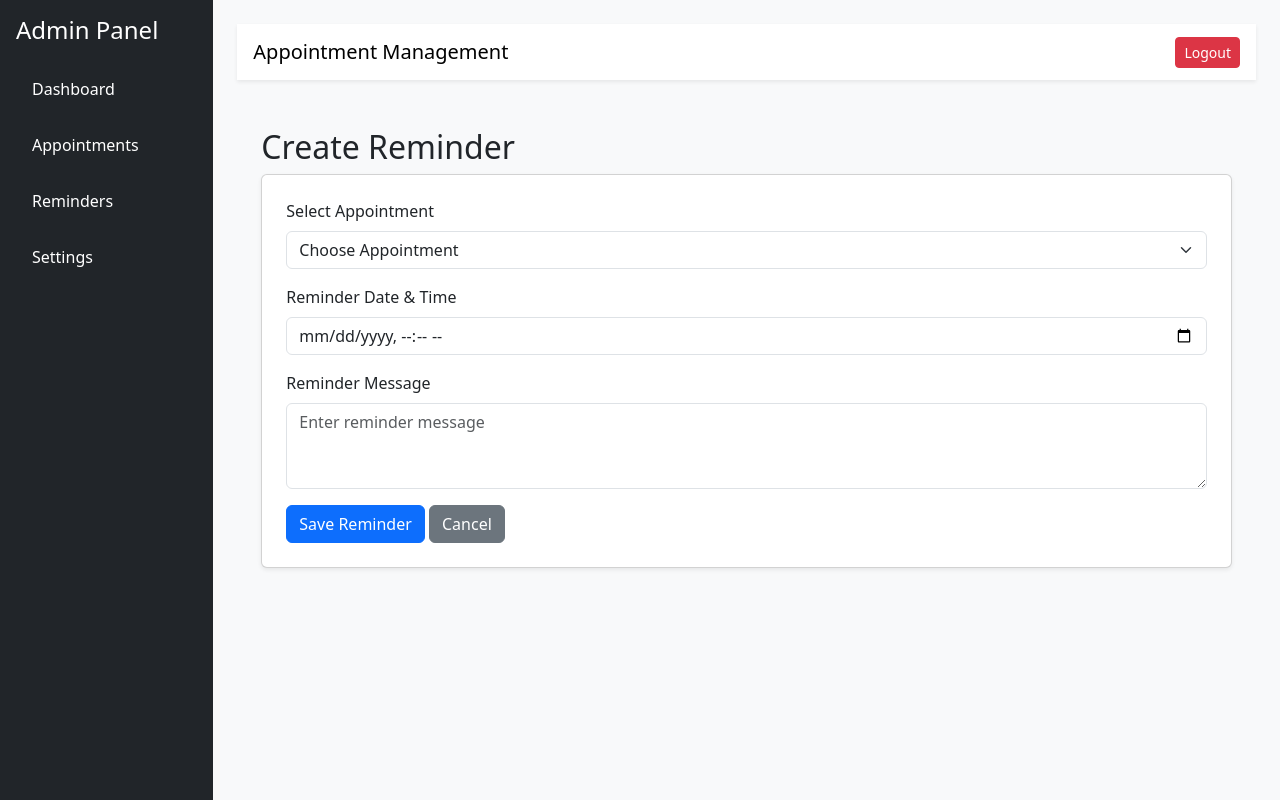
After one commit to aditya61006/Appointment-Reminder-Management-system, a Laravel app: page /admin/reminders/create in a window 1280 px wide. The commit adds this page. Run offline with Laravel 12, Linux system fonts and the light colour scheme; a user stored in the database is signed in; data comes from the database, SQL or seed files in the repository; data that the repository does not hold is empty; style sheets or scripts are compiled from the project's sources.

Commit message:
working in reminders section

```diff
--- /dev/null
+++ b/app/Http/Controllers/ReminderController.php
@@ -0,0 +1,20 @@
+<?php
+
+namespace App\Http\Controllers;
+
+use App\Models\Appointment;
+use App\Models\Reminder;
+use Illuminate\Http\Request;
+
+class ReminderController extends Controller
+{
+    public function index(Request $request){
+        $reminders = Reminder::with('appointment')->latest()->get();
+        return view('admin.reminders.index',compact('reminders'));
+    }
+
+    public function create(){
+        $appointments = Appointment::where('status','pending')->orderBy('appointment_date')->get();
+        return view('admin.reminders.create',compact('appointments'));
+    }
+}
--- a/app/Models/Appointment.php
+++ b/app/Models/Appointment.php
@@ -16,5 +16,9 @@ class Appointment extends Model
         'description',
     ];
 
+    public function reminders(){
+        return $this->hasMany(Reminder::class);
+    }
+
 
 }
--- a/resources/views/admin/layouts/app.blade.php
+++ b/resources/views/admin/layouts/app.blade.php
@@ -31,7 +31,7 @@
                     </li>
 
                     <li class="nav-item mb-3">
-                        <a href="#" class="nav-link text-white">
+                        <a href="{{ route('admin.reminders.index') }}" class="nav-link text-white">
                             Reminders
                         </a>
                     </li>
--- /dev/null
+++ b/resources/views/admin/reminders/create.blade.php
@@ -0,0 +1,53 @@
+@extends('admin.layouts.app')
+
+@section('content')
+
+    <h2>Create Reminder</h2>
+
+    <div class="card p-4 shadow-sm">
+
+        <form action="#" method="">
+            @csrf
+            @method('POST')
+            <div class="mb-3">
+                <label class="form-label">Select Appointment</label>
+
+                <select name="appointment_id" class="form-select" required>
+                    <option value="">Choose Appointment</option>
+
+                    @foreach($appointments as $appointment)
+                        <option value="{{ $appointment->id }}">
+                            {{ $appointment->customer_name }}
+                            - {{ $appointment->appointment_date }}
+                            {{ $appointment->appointment_time }}
+                        </option>
+                    @endforeach
+
+                </select>
+            </div>
+
+            <div class="mb-3">
+                <label class="form-label">Reminder Date & Time</label>
+
+                <input type="datetime-local" name="reminder_at" class="form-control" required>
+            </div>
+
+            <div class="mb-3">
+                <label class="form-label">Reminder Message</label>
+
+                <textarea name="message" class="form-control" rows="3" placeholder="Enter reminder message"></textarea>
+            </div>
+
+            <button type="submit" class="btn btn-primary">
+                Save Reminder
+            </button>
+
+            <a href="{{ route('admin.reminders.index') }}" class="btn btn-secondary">
+                Cancel
+            </a>
+
+        </form>
+
+    </div>
+
+@endsection
--- a/routes/web.php
+++ b/routes/web.php
@@ -2,7 +2,9 @@
 
 use App\Http\Controllers\AdminController;
 use App\Http\Controllers\AppointmentController;
+use App\Http\Controllers\ReminderController;
 use App\Http\Controllers\UserController;
+use App\Models\Reminder;
 use Illuminate\Support\Facades\Route;
 use PhpParser\Node\Expr\FuncCall;
 use Illuminate\Support\Facades\Auth;
@@ -39,8 +41,11 @@ Route::post('/admin/authenticate', [AdminController::class, 'authenticate'])->na
 Route::middleware('admin')->group(function (){
 
     Route::get('/admin/dashboard', [AdminController::class, 'dashboard'])->name('admin.dashboard');
+
+
     Route::post('/admin/logout', [AdminController::class, 'logout'])->name('admin.logout');
-        Route::get('/admin/appointments', [AppointmentController::class, 'index'])->name('admin.appointments.index');
+
+    Route::get('/admin/appointments', [AppointmentController::class, 'index'])->name('admin.appointments.index');
     Route::get('/admin/appointment/create',[AppointmentController::class,'create'])->name('admin.appointments.create');
     Route::post('/admin/appointments', [AppointmentController::class, 'store'])->name('admin.appointments.store');
     Route::get('/admin/appointments/{id}/edit', [AppointmentController::class, 'edit'])->name('admin.appointments.edit');
@@ -48,4 +53,7 @@ Route::middleware('admin')->group(function (){
     Route::get('/admin/appointments/{id}', [AppointmentController::class, 'delete'])->name('admin.appointments.delete');
     Route::get('/admin/appointments/{id}/view', [AppointmentController::class, 'view'])->name('admin.appointments.view');
 
+    Route::get('/admin/reminders',[ReminderController::class, 'index'])->name('admin.reminders.index');
+    Route::get('/admin/reminders/create', [ReminderController::class,'create'])->name('admin.reminders.create');
+
 });
```
Also changed, not shown: app/Http/Controllers/AppointmentController.php (+18 -4 lines), app/Models/Reminder.php (added, +19 -0 lines), resources/views/admin/appointments/edit.blade.php (+22 -2 lines), resources/views/admin/appointments/index.blade.php (+57 -4 lines), resources/views/admin/appointments/show.blade.php (+7 -1 lines), resources/views/admin/reminders/index.blade.php (added, +43 -0 lines), .txt/setupCmds.txt, database/migrations/2026_11_26_042519_create_reminders_table.php (added).
